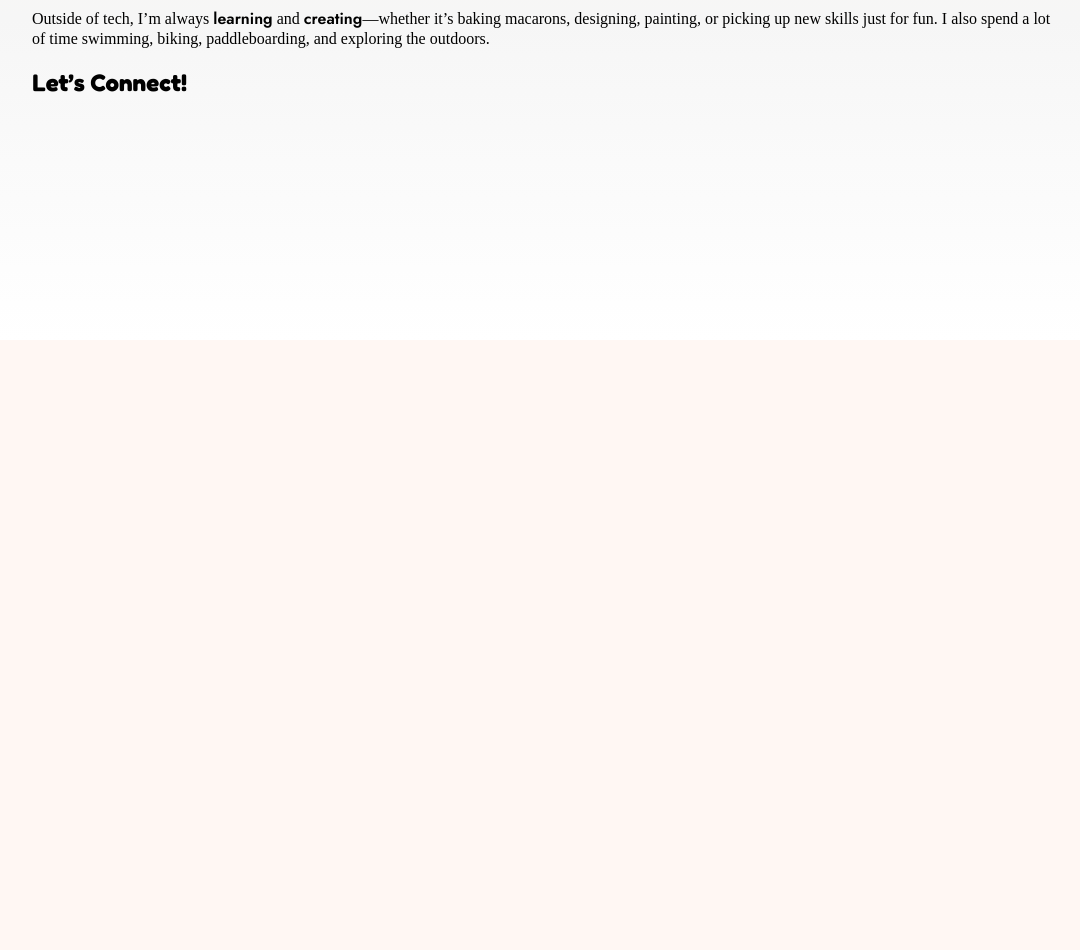
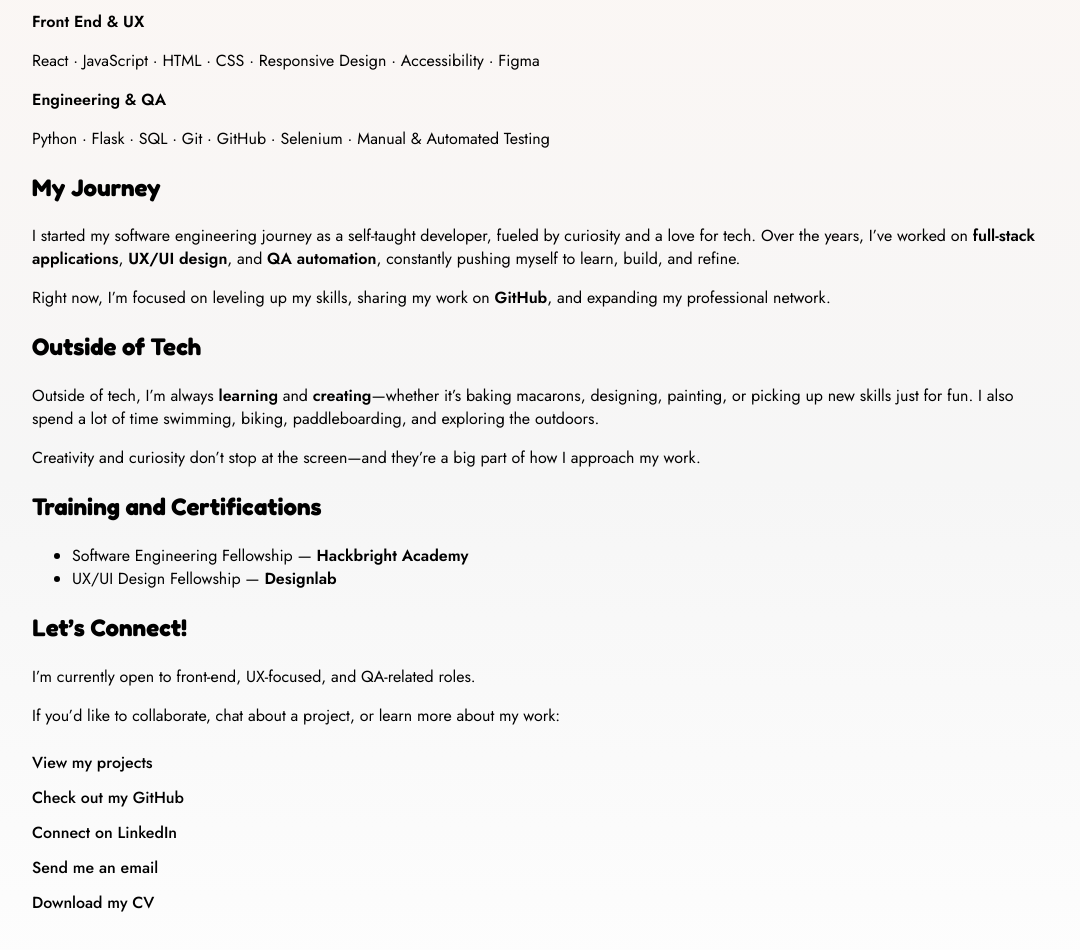
Before and after one commit to nicoleyeag/portfolio, a React (Create React App) app: page /about in a window 1280 px wide. Shown: the part 460-1410 px from the top of the page, without its empty margins (98-1178 px from the left). Before the commit the page ends 800 px from the top, so only its background shows below. Built offline with nearby package versions, Linux system fonts and the light colour scheme; a web font is replaced by a local one.

Commit message:
about me page fixed

```diff
--- a/src/css/style.css
+++ b/src/css/style.css
@@ -154,7 +154,7 @@ main {
 .download-cv .download-label {
   position: relative;
   z-index: 2;
-  font-family: "Jost", sans-serif;
+  font-family: "Fredoka", sans-serif;
   font-weight: 700;
   padding: 10px 20px;
   font-size: 16px;
@@ -374,6 +374,13 @@ main {
   padding: 40px 20px;
 }
 
+.heroLeft {
+  display: flex;
+  flex-direction: column;
+  gap: 24px;
+  font-family: "Jost", sans-serif;
+}
+
 /* hero mobile responsive */
 @media (max-width: 768px) {
   .hero {
@@ -408,6 +415,8 @@ main {
   display: inline-flex;       /* makes whole area “button-like” */
   align-items: center;
   justify-content: center;
+  font-family: "Fredoka", sans-serif;
+  font-weight: 700;
 }
 
 .download-cv:hover,
@@ -485,7 +494,44 @@ main {
   max-width: 1100px;
   margin: 0 auto;
   padding: 40px 20px;
+  font-family: "Jost", sans-serif;
 }
+
+.connect-links {
+  list-style: none;
+  padding: 0;
+  margin: 24px 0;
+  position: relative;
+  z-index: 10;
+}
+
+.connect-links li {
+  margin-bottom: 12px;
+}
+
+.connect-links a {
+  text-decoration: none;
+  font-weight: 500;
+  color: #000;
+  position: relative;
+  z-index: 10;
+}
+
+.connect-links a::after {
+  content: " →";
+  opacity: 0;
+  transition: opacity 0.2s ease;
+}
+
+.connect-links a:hover::after {
+  opacity: 1;
+}
+
+.about-page::before {
+  pointer-events: none;
+}
+
+
 
 /* --- PROJECTS PAGE --- */
 
--- a/src/pages/About.js
+++ b/src/pages/About.js
@@ -13,14 +13,26 @@ export default function About() {
                 mix  of analytical problem-solving and creative thinking that I
                 bring into my work.
                 </p>
+
+                <h2><span className="highlight">What I Work With</span></h2>
+                <p><span className="bold">Front End & UX</span></p>
+                <p>React · JavaScript · HTML · CSS · Responsive Design · Accessibility · Figma</p>
+                <p><span className="bold">Engineering & QA</span></p>
+                <p>Python · Flask · SQL · Git · GitHub · Selenium · Manual & Automated Testing</p>
+
+                <h2><span className="highlight">My Journey</span></h2>
                 <p>
                 I started my software engineering journey as a
                 self-taught developer, fueled by curiosity and a love for tech. Over
                 the years, I’ve worked on <span className="bold">full-stack applications</span>, <span className="bold">UX/UI design</span>, and
                 <span className="bold"> QA automation</span>, constantly pushing myself to learn, build, and
-                refine. Right now, I’m focused on leveling up my skills, sharing my
+                refine.
+                </p>
+                <p>
+                Right now, I’m focused on leveling up my skills, sharing my
                 work on <span className="bold">GitHub</span>, and expanding my professional network.
                 </p>
+                <h2><span className="highlight">Outside of Tech</span></h2>
                 <p>
                 Outside of
                 tech, I’m always <span className="bold">learning</span> and <span className="bold">creating</span>—whether it’s baking macarons,
@@ -28,7 +40,59 @@ export default function About() {
                 spend a lot of time swimming, biking, paddleboarding, and exploring
                 the outdoors.
             </p>
-            <h1><span className="highlight">Let’s Connect!</span></h1>
+            <p>
+              Creativity and curiosity don’t stop at the screen—and they’re a big part of how I approach my work.
+            </p>
+            <h2><span className="highlight">Training and Certifications</span></h2>
+            <ul>
+              <li>Software Engineering Fellowship — <span className="bold">Hackbright Academy</span></li>
+              <li>UX/UI Design Fellowship — <span className="bold">Designlab</span></li>
+            </ul>
+            <h2><span className="highlight">Let’s Connect!</span></h2>
+            <p>
+              I’m currently open to front-end, UX-focused, and QA-related roles.
+            </p>
+            <p>
+              If you’d like to collaborate, chat about a project, or learn more about my work:
+            </p>
+            <ul className="connect-links">
+              <li>
+                <a href="/projects">View my projects</a>
+              </li>
+              <li>
+                <a
+                  href="https://github.com/nicoleyeag"
+                  target="_blank"
+                  rel="noopener noreferrer"
+                >
+                  Check out my GitHub
+                </a>
+              </li>
+              <li>
+                <a
+                  href="https://www.linkedin.com/in/nicoleyeager-thenydesign/"
+                  target="_blank"
+                  rel="noopener noreferrer"
+                >
+                  Connect on LinkedIn
+                </a>
+              </li>
+              <li>
+                <a
+                  href="https://mail.google.com/mail/?view=cm&fs=1&to=nyeager95@gmail.com"
+                  target="_blank"
+                  rel="noopener noreferrer"
+                >
+                  Send me an email
+                </a>
+              </li>
+              <li>
+                <a href="/Nicole-Yeager-CV.pdf" download>
+                  Download my CV
+                </a>
+              </li>
+            </ul>
+
 
 
             </div>
```
